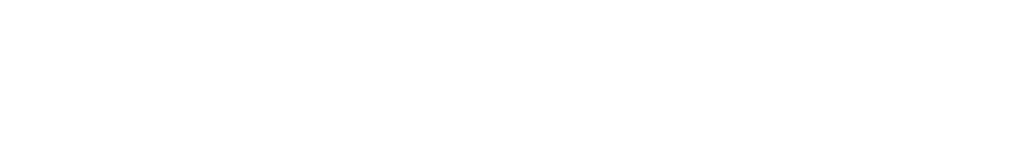
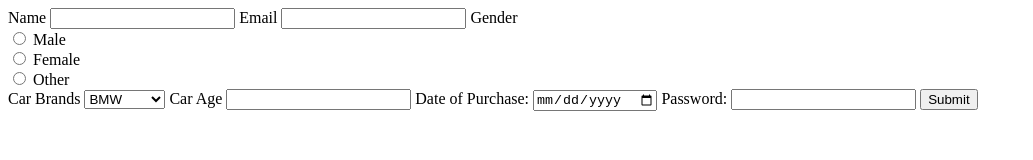
Before and after one commit to acciojob/car-insurance-form-Bansal-priyank, a website: page main.html in a window 1280 px wide. Shown: the whole page, without its empty margins (0-1033 px from the left). Drawn offline with Linux system fonts and the light colour scheme.

Commit message:
created a submission

```diff
--- a/main.html
+++ b/main.html
@@ -10,7 +10,45 @@
 	<!-- the entire body must be written by student -->
     <script type="text/javascript" src="./script.js">
 </script>
+	<form action="#" method="POST">
+
+		<label for="name">Name </label>
+        <input type="text" id="name" name="name" required>
+
+	    <label for="email">Email </label>
+        <input type="email" id="email" name="email" required>
+
+		<label for="gender">Gender</label>
+        <div class="gender-options">
+			<input type="radio" id="male" name="gender" value="Male" required>
+            <label for="male">Male</label><br>
+
+            <input type="radio" id="female" name="gender" value="Female">
+            <label for="female">Female</label><br>
+
+            <input type="radio" id="other" name="gender" value="Other">
+            <label for="other">Other</label>
+    </div>
+
+		 <label for="cars">Car Brands</label>
+         <select id="cars" name="cars">
+			 <option value="BMW">BMW</option>
+             <option value="Audi">Audi</option>
+             <option value="Mercedez">Mercedez</option>
+         </select>
+
+		<label for="carage"> Car Age </label>
+        <input type="number" id="carage" name="carage" required>
+
+		<label for="dop">Date of Purchase:</label>
+        <input type="date" id="dop" name="dop" required>
+
+		<label for="password">Password:</label>
+        <input type="password" id="password" name="password" required>
+
+		<button type="submit">Submit</button>
+
+	</form>
 
 </body>
-
 </html>
```
